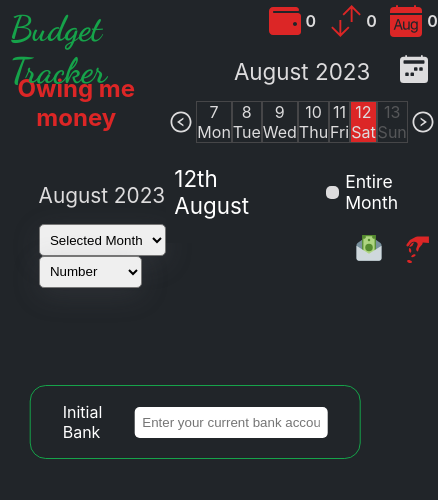
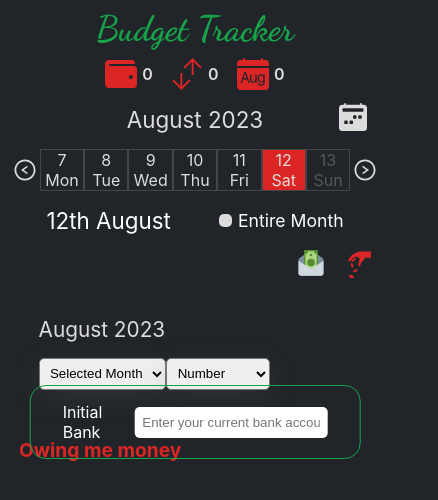
Before and after one commit to almasiwe11/BudgetTracker, a React app: page / in a window 390 px wide. Shown: the top 500 px of the page, 438 px wide, since content can reach past the window. Built offline with nearby package versions, Linux system fonts and the light colour scheme; the HTML template or start-up script is replaced by a standard one; a web font is replaced by a local one.

Commit message:
ready kinda

```diff
--- a/src/app.scss
+++ b/src/app.scss
@@ -85,7 +85,7 @@ li {
   .app {
     display: grid;
     grid-template-columns: 1fr 2fr;
-    grid-template-rows: 5vh min-content min-content min-content min-content min-content;
+    grid-template-rows: 5vh min-content 4rem max-content 14rem 14rem max-content;
     width: 95%;
     margin: 0 auto;
   }
@@ -95,13 +95,12 @@ li {
     grid-row: 2/3;
   }
 
-  .calendarGrid {
-    grid-row: 3/6;
+  .week {
+    grid-row: 3/4;
     margin: 0;
   }
 
   .moveCloser {
-    margin-top: 1rem;
     grid-row: 4/6;
     z-index: 10;
     padding: 0 0.5rem;
@@ -109,21 +108,27 @@ li {
     top: 3rem;
   }
 
+  .tracker {
+    z-index: 10;
+  }
+
   .moveDown {
     margin-top: 1rem;
     padding: 0 0.5rem;
-    grid-row: 6/7;
+    grid-row: 5/6;
+    position: relative;
+    top: -7rem;
   }
 
   .owers {
     margin-top: 2rem;
     grid-column: 1/2;
-    grid-row: 2/5;
+    grid-row: 5/6;
   }
 
   .stats {
     grid-column: 1/2;
-    grid-row: 5/7;
+    grid-row: 3/5;
     width: 100%;
     text-align: start;
   }
@@ -136,3 +141,65 @@ li {
     text-align: start;
   }
 }
+
+@media (max-width: 750px) {
+  h2 {
+    font-size: 1.2rem;
+  }
+
+  .stats {
+    font-size: 0.9rem;
+  }
+}
+
+@media (max-width: 600px) {
+  .logo {
+    order: -4;
+    text-align: center;
+  }
+
+  .rightHeader {
+    margin-top: 1rem;
+    display: flex;
+    justify-content: center;
+    order: -3;
+    /*   position: absolute;
+    top: 0;
+    right: 0;
+    padding: 0.7rem; */
+    /*   z-index: 1000;
+    background-color: var(--color-background-900); */
+  }
+
+  .app {
+    display: flex;
+    flex-direction: column;
+  }
+
+  .tracker {
+    position: revert;
+    margin-top: 1rem;
+  }
+
+  .owers h2 {
+    text-align: start;
+  }
+
+  .owers {
+    order: 3;
+    width: 95%;
+    margin: 0 auto;
+  }
+
+  .track {
+    gap: 0.5rem;
+  }
+
+  .day-by-day,
+  .monthTracker {
+    display: flex;
+    flex-direction: column;
+    gap: 0.3rem;
+    font-size: 0.9rem;
+  }
+}
--- a/src/components/CalendarGrid/CalendarGrid.jsx
+++ b/src/components/CalendarGrid/CalendarGrid.jsx
@@ -30,7 +30,7 @@ const CalendarGrid = ({
   );
 
   return (
-    <div className="calendarGrid">
+    <div className={`calendarGrid ${showEntireMonth ? "month" : "week"}`}>
       <div className={showEntireMonth ? "showEntireMonth" : "showWeek"}>
         {showEntireMonth && <DayNames weekDaysName={weekDaysName} />}
 
--- a/src/components/Owers/Owers.scss
+++ b/src/components/Owers/Owers.scss
@@ -12,3 +12,7 @@
 .ower {
   cursor: pointer;
 }
+
+.owers {
+  font-size: 0.9rem;
+}
--- a/src/components/Tracker/tracker.scss
+++ b/src/components/Tracker/tracker.scss
@@ -71,6 +71,16 @@ input[type="radio"]:checked {
   font-size: 1.2rem;
 }
 
+@media (max-width: 850px) {
+  .day-by-day,
+  .monthTracker {
+    display: flex;
+    flex-direction: column;
+    gap: 0.2rem;
+    font-size: 1.1rem;
+  }
+}
+
 .resetFilter {
   cursor: pointer;
 }
--- a/style.css
+++ b/style.css
@@ -206,6 +206,15 @@ input[type=radio]:checked {
   font-size: 1.2rem;
 }
 
+@media (max-width: 850px) {
+  .day-by-day,
+  .monthTracker {
+    display: flex;
+    flex-direction: column;
+    gap: 0.2rem;
+    font-size: 1.1rem;
+  }
+}
 .resetFilter {
   cursor: pointer;
 }
@@ -361,6 +370,10 @@ input[type=number] {
   cursor: pointer;
 }
 
+.owers {
+  font-size: 0.9rem;
+}
+
 .app {
   display: grid;
   grid-template-columns: 1fr 2fr 1fr;
@@ -448,7 +461,7 @@ li {
   .app {
     display: grid;
     grid-template-columns: 1fr 2fr;
-    grid-template-rows: 5vh min-content min-content min-content min-content min-content;
+    grid-template-rows: 5vh min-content 4rem max-content 14rem 14rem max-content;
     width: 95%;
     margin: 0 auto;
   }
@@ -456,31 +469,35 @@ li {
     margin: 1rem 0;
     grid-row: 2/3;
   }
-  .calendarGrid {
-    grid-row: 3/6;
+  .week {
+    grid-row: 3/4;
     margin: 0;
   }
   .moveCloser {
-    margin-top: 1rem;
     grid-row: 4/6;
     z-index: 10;
     padding: 0 0.5rem;
     position: relative;
     top: 3rem;
   }
+  .tracker {
+    z-index: 10;
+  }
   .moveDown {
     margin-top: 1rem;
     padding: 0 0.5rem;
-    grid-row: 6/7;
+    grid-row: 5/6;
+    position: relative;
+    top: -7rem;
   }
   .owers {
     margin-top: 2rem;
     grid-column: 1/2;
-    grid-row: 2/5;
+    grid-row: 5/6;
   }
   .stats {
     grid-column: 1/2;
-    grid-row: 5/7;
+    grid-row: 3/5;
     width: 100%;
     text-align: start;
   }
@@ -489,6 +506,58 @@ li {
   }
   .stats__selected-month {
     text-align: start;
+  }
+}
+@media (max-width: 750px) {
+  h2 {
+    font-size: 1.2rem;
+  }
+  .stats {
+    font-size: 0.9rem;
+  }
+}
+@media (max-width: 600px) {
+  .logo {
+    order: -4;
+    text-align: center;
+  }
+  .rightHeader {
+    margin-top: 1rem;
+    display: flex;
+    justify-content: center;
+    order: -3;
+    /*   position: absolute;
+    top: 0;
+    right: 0;
+    padding: 0.7rem; */
+    /*   z-index: 1000;
+    background-color: var(--color-background-900); */
+  }
+  .app {
+    display: flex;
+    flex-direction: column;
+  }
+  .tracker {
+    position: revert;
+    margin-top: 1rem;
+  }
+  .owers h2 {
+    text-align: start;
+  }
+  .owers {
+    order: 3;
+    width: 95%;
+    margin: 0 auto;
+  }
+  .track {
+    gap: 0.5rem;
+  }
+  .day-by-day,
+  .monthTracker {
+    display: flex;
+    flex-direction: column;
+    gap: 0.3rem;
+    font-size: 0.9rem;
   }
 }
 :root {
```
Also changed, not shown: 1 other file (tests, documents, lock files or other folders).
